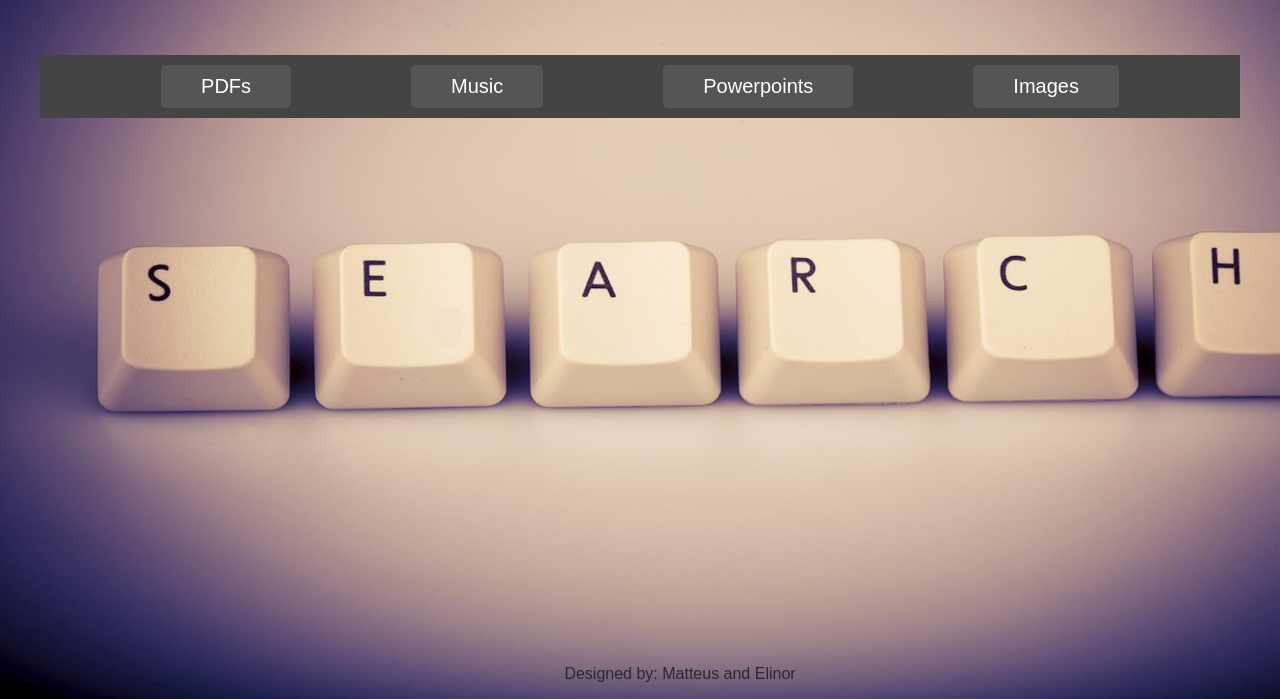
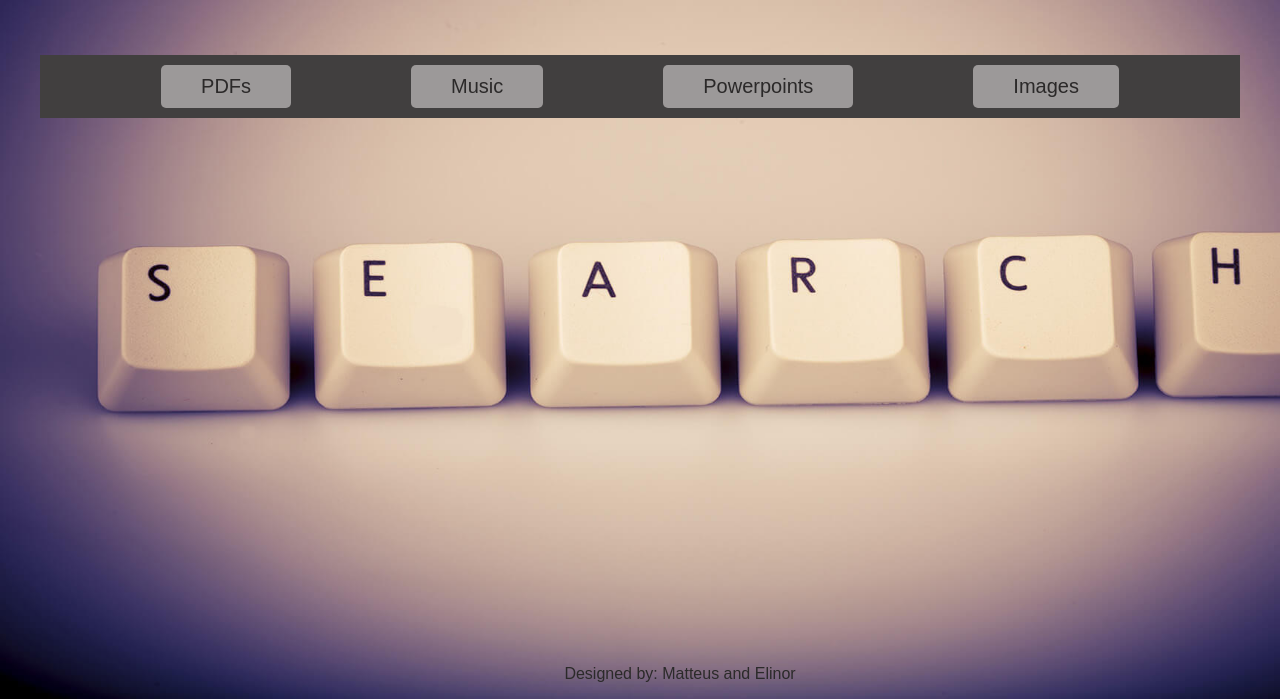
Before and after one commit to Matteus23/MatteusAndElinor, a website: page Client/index.html in a window 1280 px wide. Shown: the part 101-800 px from the top of the page. Drawn offline with Linux system fonts and the light colour scheme.

Commit message:
Update style.css

```diff
--- a/Client/style.css
+++ b/Client/style.css
@@ -40,12 +40,12 @@ header {
   }
 
   a:link {
-  color: white;
+  color: rgb(43, 41, 41);
   text-decoration: none;
   }
 
   a:visited {
-  color: white;
+  color: rgb(34, 33, 33);
   text-decoration: none;
   }
 
@@ -99,7 +99,7 @@ header {
   }
 
   nav {
-    background-color: #444;
+    background-color: #413f3f;
     padding: 10px;
     text-align: center;
     display: flex;
@@ -114,10 +114,10 @@ header {
     font-size: 20px;
     padding: 10px 40px;
     border-radius: 5px;
-    background-color: #555;
+    background-color: #9c9999;
     cursor: pointer;
   }
 
   .nav-link:hover, .search-link:hover {
-    border-bottom: 2px solid white;
+    border-bottom: 2px solid rgb(52, 8, 248);
   }
```
